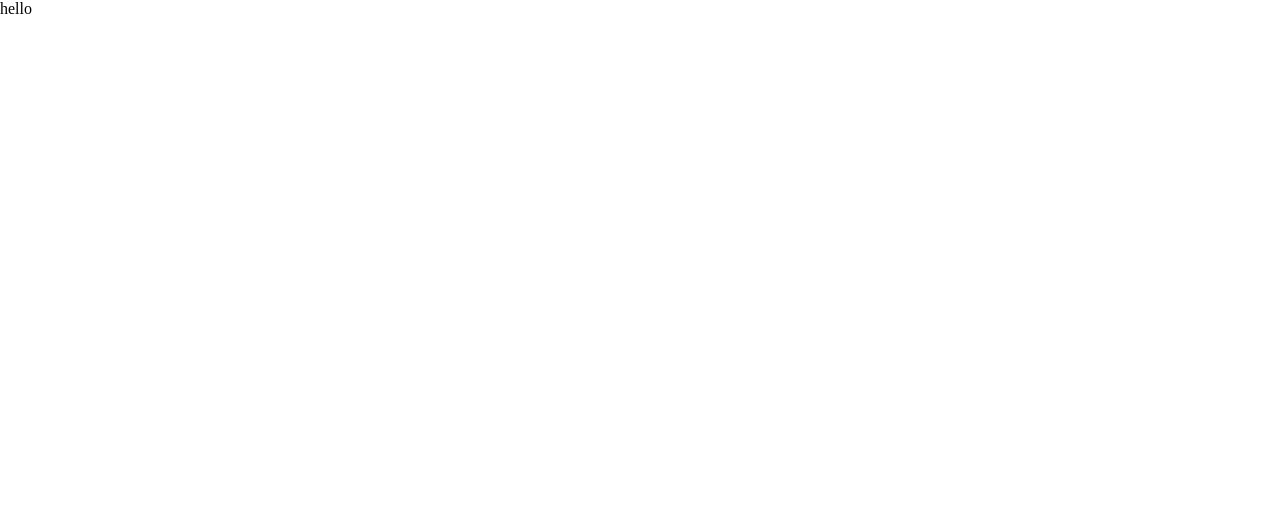
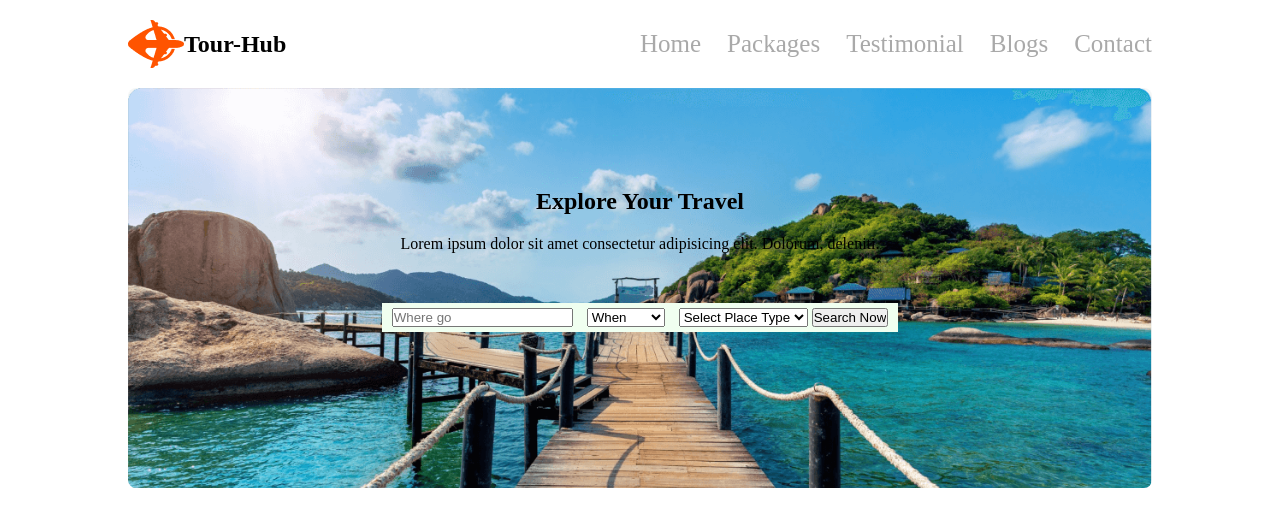
Before and after one commit to ak-armu/Tour-Hub, a plain HTML site: page index.html in a window 1280 px wide. Drawn offline with Linux system fonts and the light colour scheme.

Commit message:
header and explore section done

```diff
--- a/index.html
+++ b/index.html
@@ -9,8 +9,21 @@
 </head>
 <body>
 <!-- Header Section starts -->
-    <header>
-hello
+    <header class="header-section">
+        <nav class="nav-bar">
+            <div class="nav-brand">
+                <img src="images/logo.png" alt="">
+                <h2>Tour-Hub</h2>
+            </div>
+
+            <div class="nav-lists">
+                <a href="#">Home</a>
+                <a href="#">Packages</a>
+                <a href="#">Testimonial</a>
+                <a href="#">Blogs</a>
+                <a href="#">Contact</a>
+            </div>
+        </nav>
     </header>
 <!-- Header Section ends  -->
 
@@ -18,6 +31,34 @@ hello
 <!-- Main Section starts -->
 
     <main>
+        <section class="explore-section-container">
+            <div class="explore-section">
+                <div class="explore-section-text">
+                    <h1>Explore Your Travel</h1>
+                    <p>Lorem ipsum dolor sit amet consectetur adipisicing elit. Dolorum, deleniti.</p>
+                </div>
+
+                <div class="explore-form">
+                    <form action="">
+                        <input type="text" placeholder="Where go">
+                        <select name="" id="">
+                            <option value="">When</option>
+                            <option value="">Morning</option>
+                            <option value="">Noon</option>
+                            <option value="">Evenning</option>
+                            <option value="">Night</option>
+                        </select>
+
+                        <select name="" id="">
+                            <option value="">Select Place Type</option>
+                            <option value="">Hill</option>
+                            <option value="">Sea-beach</option>
+                        </select>
+                        <input type="button" value="Search Now">
+                    </form>
+                </div>
+            </div>
+        </section>
 
     </main>
 
--- a/styles/styles.css
+++ b/styles/styles.css
@@ -1,3 +1,76 @@
 *{
     margin: 0;
+    padding: 0;
+    box-sizing: border-box;
 }
+
+.header-section{
+    margin-top: 20px;
+
+}
+
+.nav-bar{
+    display: flex;
+    justify-content:space-around;
+    width: 80%;
+    margin: 0px auto;
+}
+
+.nav-brand{
+    display: flex;
+    align-items: center;
+    width: 50%;
+}
+
+.nav-lists{
+    display: flex;
+    align-items: center;
+    justify-content: space-between;
+    width: 50%;
+}
+
+.nav-lists a{
+    text-decoration: none;
+    font-size: 25px;
+    color: darkgray;
+
+}
+
+/* header section ends here */
+
+
+/* explore section starts */
+
+.explore-section-container{
+    background-image: url('../images/Group\ 13\ \(1\)\ \(1\).png');
+    background-size: cover;
+    width: 80%;
+    border-radius: 8px;
+    margin: 20px auto;
+    height: 400px;
+
+}
+
+.explore-section{
+    display: flex;
+    flex-direction: column;
+    align-items: center;
+    padding: 100px;
+    row-gap: 50px;
+}
+
+.explore-section-text{
+    display: flex;
+    flex-direction: column;
+    align-items: center;
+    row-gap: 20px;
+}
+
+.explore-form{
+    background-color: honeydew;
+    padding: 5px 10px;
+}
+
+.explore-form select{
+    margin-left: 10px;
+}
```
Also changed, not shown: images/Group 13 (1) (1).png (added), images/Group 39.png (added), images/Group 40.png (added), images/Group 40089.png (added), images/Rectangle 10.png (added), images/Rectangle 11.png (added), images/Rectangle 4.png (added), images/Rectangle 5.png (added), images/Rectangle 6.png (added), images/Rectangle 7.png (added), images/Rectangle 8 (1).png (added), images/Rectangle 8.png (added), images/Rectangle 9.png (added), images/logo.png (added).
